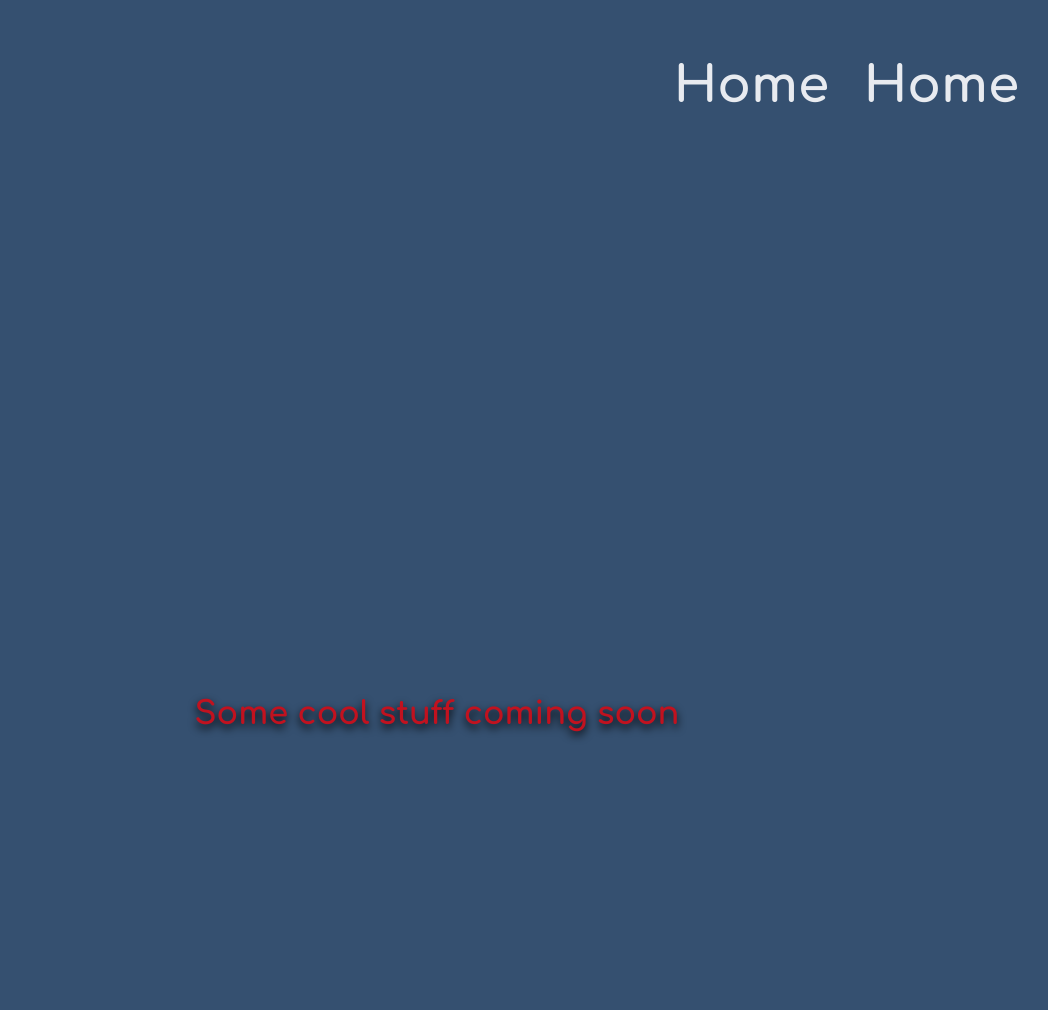
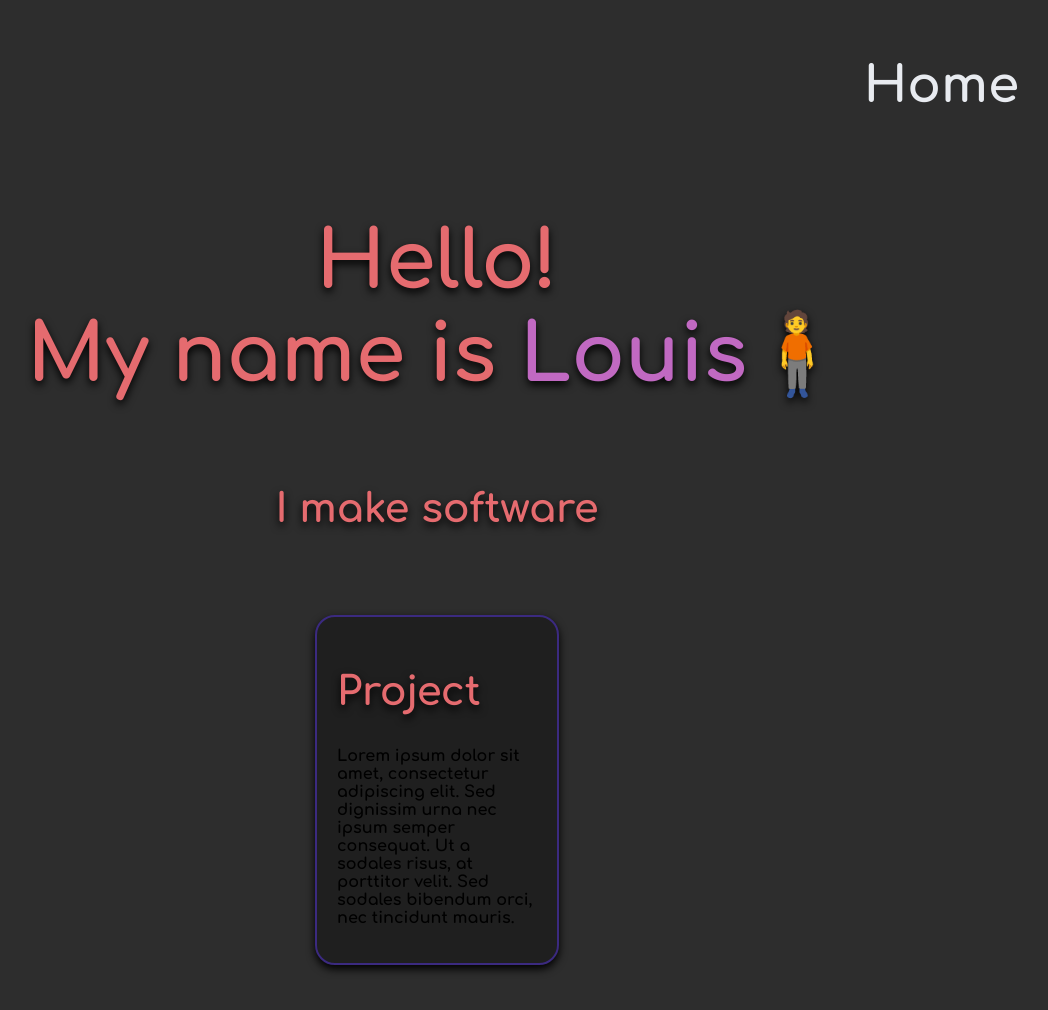
Before and after one commit to Louis-Ladd/portfolio, a plain HTML site: page index.html in a window 1280 px wide. Shown: the whole page, without its empty margins (203-1251 px from the left). Before the commit the page ends 810 px from the top, so only its background shows below. Drawn offline with Linux system fonts and the light colour scheme.

Commit message:
styled header text

```diff
--- a/css/style.css
+++ b/css/style.css
@@ -1,5 +1,5 @@
 :root {
-    --bg-color: #355070;
+    --bg-color: #2d2d2d;
     --text-color: #E8EBF0;
     --primary-color: #E56B6F;
     --secondary-color: #C169C2;
@@ -16,6 +16,9 @@ body {
     font-family: "comfortaa";
     padding: 50px;
 }
+div {
+    display: flex;
+}
 nav {
     text-align: right;
     color: var(--text-color);
@@ -31,9 +34,47 @@ nav a:hover {
     color: var(--accent-color);
     background-color: var(--secondary-color);
 }
-h1 {
-    text-align: center;
-    margin-top: 50%;
-    color: #c1121f;
+h1, h2 {
+    color: var(--primary-color);
     filter: drop-shadow(0 4px 4px black);
 }
+
+h1 span {
+    color: var(--secondary-color);
+}
+
+.section {
+    display: flex;
+    flex-direction: column;
+    align-items: center;
+    justify-content: center;
+    margin: 50px;
+}
+
+.section h1 {
+    font-size: 5em;
+    text-align: center;
+}
+
+.section h2 {
+    font-size: 2.5em;
+}
+
+.project {
+    display: block;
+    background-color: #1f1f1f;
+    filter: drop-shadow(0 4px 4px black);
+    border-radius: 20px;
+    border: 2px solid var(--accent-color);
+    width: 200px;
+    padding: 20px;
+    transition: ease-in 0.25s;
+}
+
+.project:hover {
+    scale: 1.025;
+    filter: drop-shadow(0 4px 16px black);
+}
+
+.project h2 {
+}
--- a/index.html
+++ b/index.html
@@ -5,9 +5,19 @@
 <body>
   <nav>
     <a href="index.html">Home</a>
-    <a href="index.html">Home</a>
   </nav>
-  <h1>
-    Some cool stuff coming soon
-  </h1>
+  <div class="section">
+    <h1>
+      Hello!<br>My name is <span>Louis🧍</span>
+    </h1>
+    <h2>
+      I make software
+    </h2>
+  </div>
+  <div class="section">
+    <div class="project">
+        <h2>Project</h2>
+        <p>Lorem ipsum dolor sit amet, consectetur adipiscing elit. Sed dignissim urna nec ipsum semper consequat. Ut a sodales risus, at porttitor velit. Sed sodales bibendum orci, nec tincidunt mauris.</p>
+    </div>
+  </div>
 </body>
```
Also changed, not shown: img/svg/cplusplus-plain.svg (added), img/svg/csharp-plain.svg (added), img/svg/css3-plain.svg (added), img/svg/git-plain.svg (added), img/svg/github-original.svg (added), img/svg/html5-plain.svg (added), img/svg/java-plain.svg (added), img/svg/python-plain.svg (added), img/svg/rust-original.svg (added).
